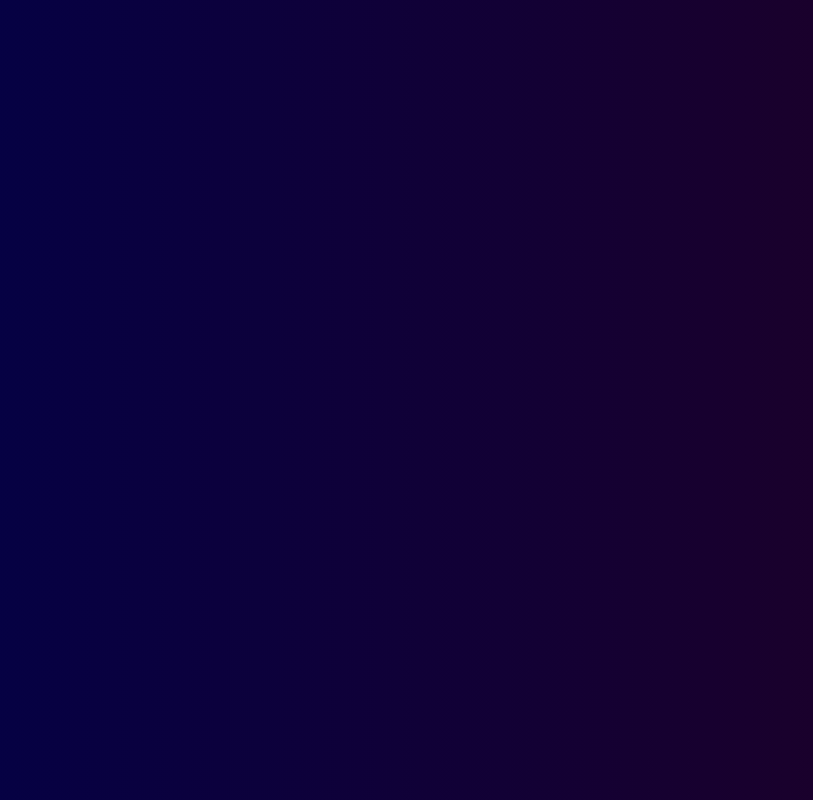
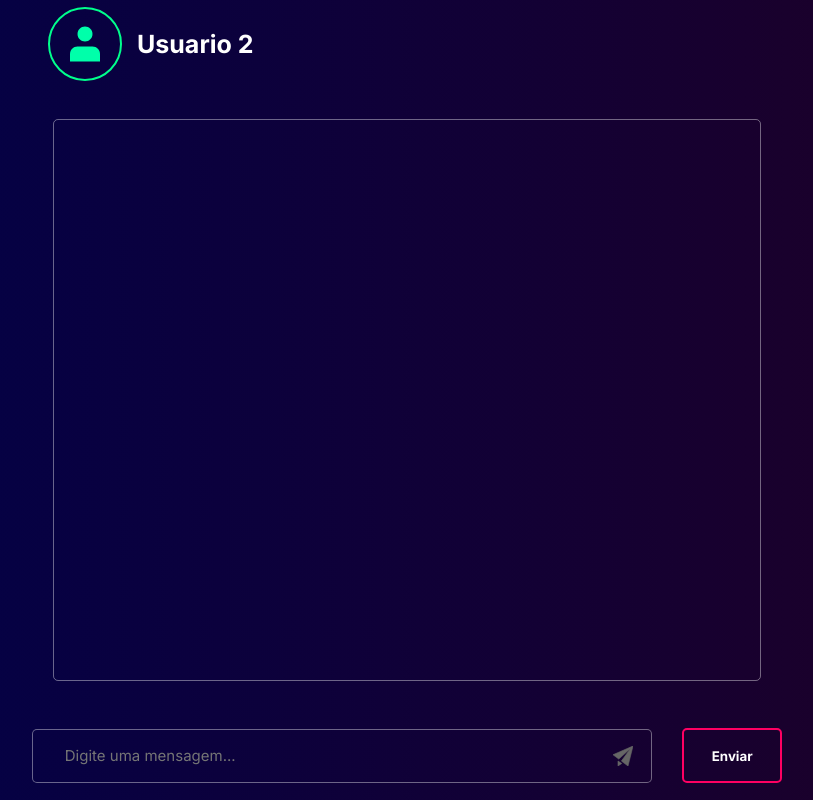
Before and after one commit to Matheusn2603/DeltApp, a React (Vite) app: page /myMessages in a window 1280 px wide. Before the commit this address had no page. Shown: the whole page, without its empty margins (233-1046 px from the left). Built offline with nearby package versions, Linux system fonts and the light colour scheme.

Commit message:
Tela de mensagens (layout)

```diff
--- a/src/app/App.jsx
+++ b/src/app/App.jsx
@@ -4,6 +4,7 @@ import Index from "../routes/main";
 import Cadastro from "../routes/cadastrar/cadastro";
 import Login from "../routes/login/login";
 import Home from "../routes/home/home";
+import MyMessages from "../routes/myMessages/myMessages";
 
 export default function App(){
   return (
@@ -13,6 +14,7 @@ export default function App(){
         <Route path='/cadastrar' element={<Cadastro/>}/>
         <Route path='/login' element={<Login/>}/>
         <Route path='/home' element={<Home/>}/>
+        <Route path='/myMessages' element={<MyMessages/>}/>
       </Routes>
     </BrowserRouter>
   );
--- a/src/routes/myMessages/myMessages.css
+++ b/src/routes/myMessages/myMessages.css
@@ -0,0 +1,108 @@
+.bodyMessages{
+    display: flex;
+    justify-content: center;
+    align-items: center;
+    height: 100dvh;
+    width: 100vw;
+    overflow-y: hidden;
+}
+
+.chatDiv{
+    display: flex;
+    justify-content: center;
+    align-items: center;
+    flex-direction: column;
+    position: relative;
+    padding: 30px;
+    height: 100%;
+    width: 60%;
+}
+
+.chatHeader{
+    height: 100px;
+    width: 100%;
+    display: flex;
+    align-items: center;
+}
+
+.chatBody{
+    display: flex;
+    justify-content: center;
+    align-items: center;
+    height: 700px;
+    width: 100%;
+    overflow-y: auto;
+}
+
+.chatMain{
+    border: 1px solid rgba(255, 255, 255, 0.397);
+    border-radius: 5px;
+    height: 90%;
+    width: 92%;
+}
+
+.sendMessageDiv{
+    display: flex;
+    justify-content: center;
+    align-items: center;
+    gap: 30px;
+    height: 100px;
+    width: 100%;
+}
+
+.sendMessageInpt{
+    height: 50px;
+    width: 80%;
+    background: none;
+    outline: none;
+    border: 1px solid rgba(255, 255, 255, 0.397);
+    border-radius: 5px;
+    text-indent: 30px;
+    font-size: 15px;
+    background-position: 97%;
+    background-size: 20px;
+    background-repeat: no-repeat;
+    background-image: url('../../assets/svgs/paper-plane.svg');
+}
+
+.profileFriend{
+    height: 70px;
+    width: 70px;
+    border: 2px solid #00ff8c;
+    border-radius: 50%;
+    margin-left: 25px;
+    background-size: 40px;
+    background-repeat: no-repeat;
+    background-position: center;
+    background-image: url('../../assets/svgs/user.svg');
+}
+
+.sendBtn{
+    height: 55px;
+    width: 100px;
+    outline: none;
+    background-color: transparent;
+    border: 2px solid rgb(255, 0, 98);
+    border-radius: 5px;
+    font-weight: bold;
+    transition: transform 0.2s ease;
+}
+
+.sendBtn:hover{
+    background-color: rgb(255, 0, 98);
+    cursor: pointer;
+    color: black;
+    transform: scale(1.1);
+}
+
+.sendBtn:active{
+    background: transparent;
+    color: white;
+}
+
+@media (max-width: 963px) {
+    .chatDiv{
+        width: 80%;
+        height: 75%;
+    }
+}
--- a/src/routes/myMessages/myMessages.jsx
+++ b/src/routes/myMessages/myMessages.jsx
@@ -0,0 +1,25 @@
+import './myMessages.css';
+
+export default function MyMessages(){
+    return (
+        <div className="bodyMessages">
+            <div className="chatDiv">
+                <div className="chatHeader">
+                    <div className="profileFriend"></div>
+                    <p style={{fontWeight: 'bold', fontSize: '25px', marginLeft: '15px'}}> Usuario 2</p>
+                </div>
+
+                <div className="chatBody">
+                    <div className="chatMain">
+
+                    </div>
+                </div>
+
+                <form className='sendMessageDiv'>
+                    <input className="sendMessageInpt" placeholder='Digite uma mensagem...'/>
+                    <button className="sendBtn"> Enviar </button>
+                </form>
+            </div>
+        </div>
+    );
+}
```
Also changed, not shown: src/components/pages/myMessages/message/message.jsx (added, +9 -0 lines), src/assets/svgs/paper-plane.svg (added), src/components/pages/myMessages/message/message.css (added).
